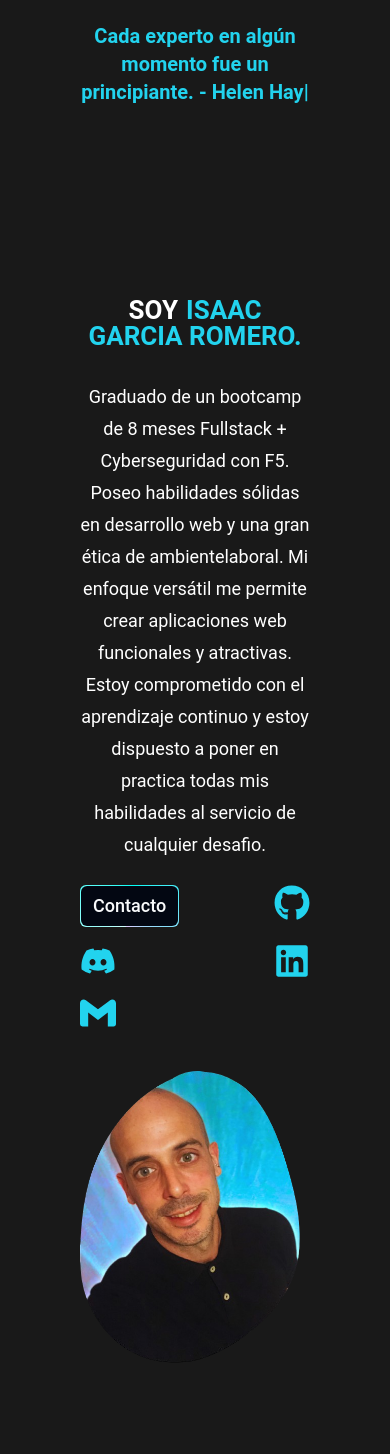
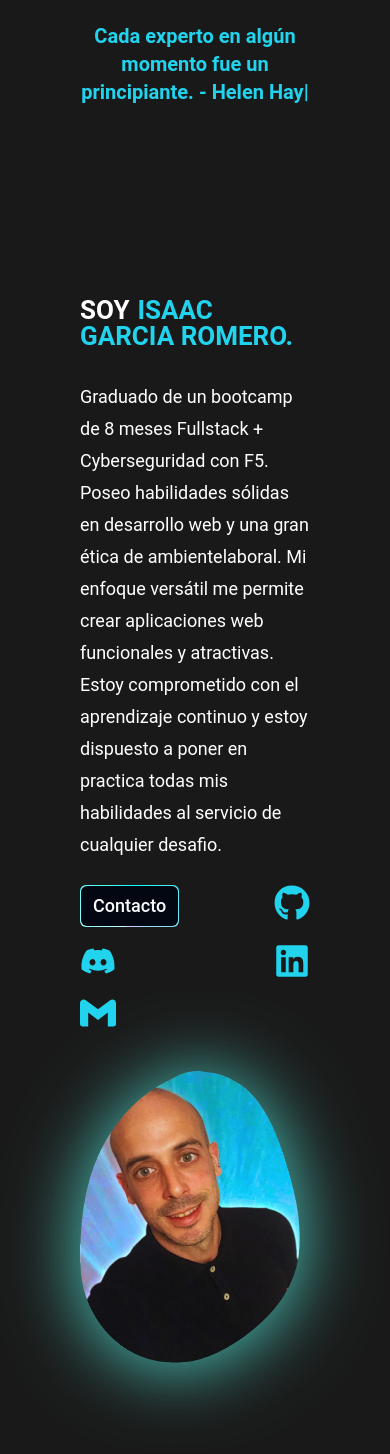
Before and after one commit to Isarok/Portfolio-Isaac, a React (Vite) app: page / in a window 390 px wide. Shown: the top 1454 px of the page. Built offline with nearby package versions, Linux system fonts and the light colour scheme.

Commit message:
added drop-shadow and blank

```diff
--- a/src/components/Main.jsx
+++ b/src/components/Main.jsx
@@ -12,7 +12,7 @@ const Main = () => {
     >
       <div className="container mx-auto max-w-full lg:max-w-[6xl]">
         <div className="flex flex-col lg:flex-row lg:items-center gap-y-10 lg:gap-y-20 lg:gap-x-20">
-          <div className="flex-1 text-center font-secondary md:text-left lg:text-left ">
+          <div className="flex-1 font-secondary md:text-left lg:text-left ">
             <motion.div
               variants={fadeIn("up", 0.5)}
               initial="hidden"
@@ -112,12 +112,17 @@ const Main = () => {
             whileInView={"show"}
             className="flex-1 max-w-[220px] xl:max-w-[380px] 2xl:max-w-[460px] lg:mx-0 "
           >
-            <div className="">
+            <div className="shadow-outline">
               <img
-                className=""
                 src={img}
-                alt=""
-                style={{ maxWidth: "100%", height: "auto" }}
+                alt="Yo sonriendo a la cámara"
+                style={{
+                  maxWidth: "100%",
+                  height: "auto",
+                  filter:
+                    "drop-shadow(0px 4.42184px 37.23px rgba(79, 209, 197, 1))",
+                }}
+                className="max-w-[120px] lg:max-w-[280px]"
               />
             </div>
           </motion.div>
--- a/src/index.css
+++ b/src/index.css
@@ -19,6 +19,7 @@
 .btn {
   background: #00c7c7;
   box-shadow: 0px 4.42184px 107.23px rgba(76, 106, 255, 0.81);
+  shadow-outline: ;
 }
 
 .container {
```
